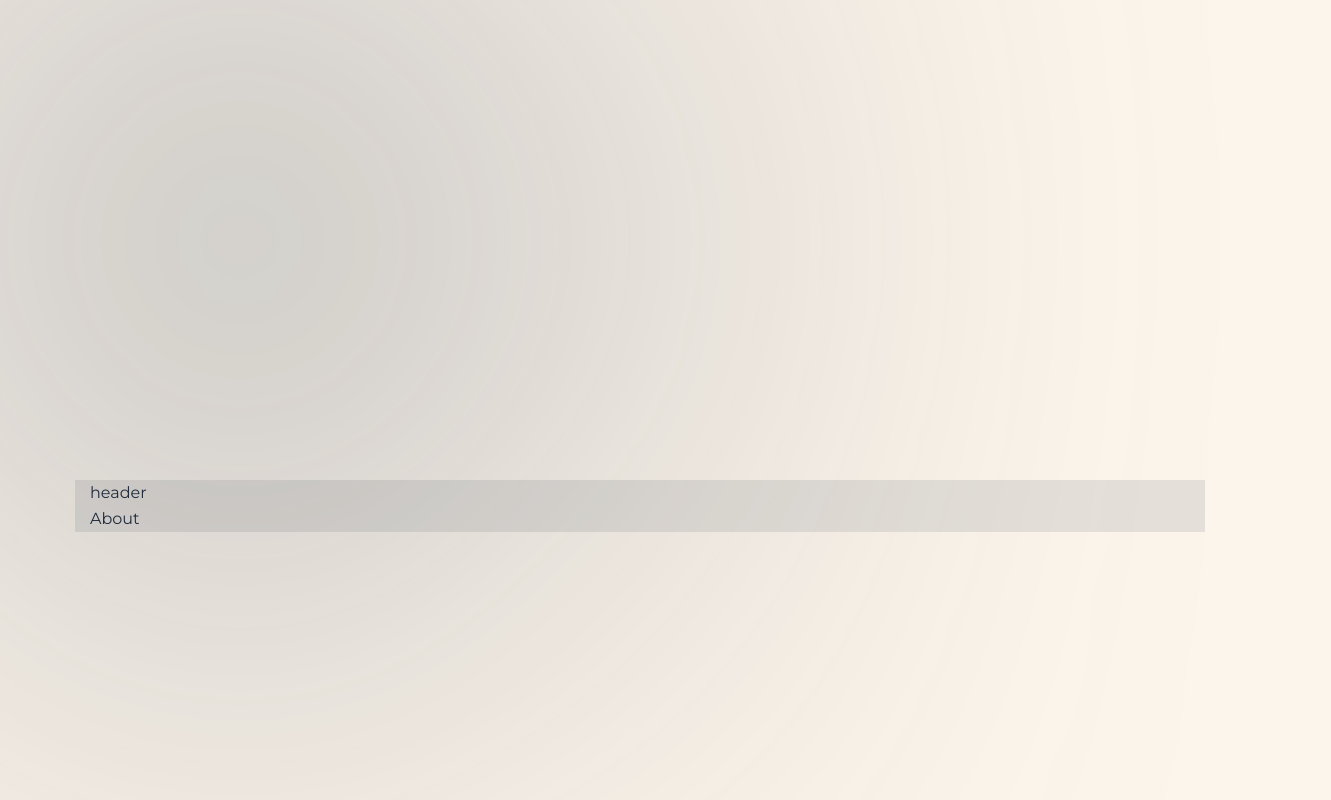
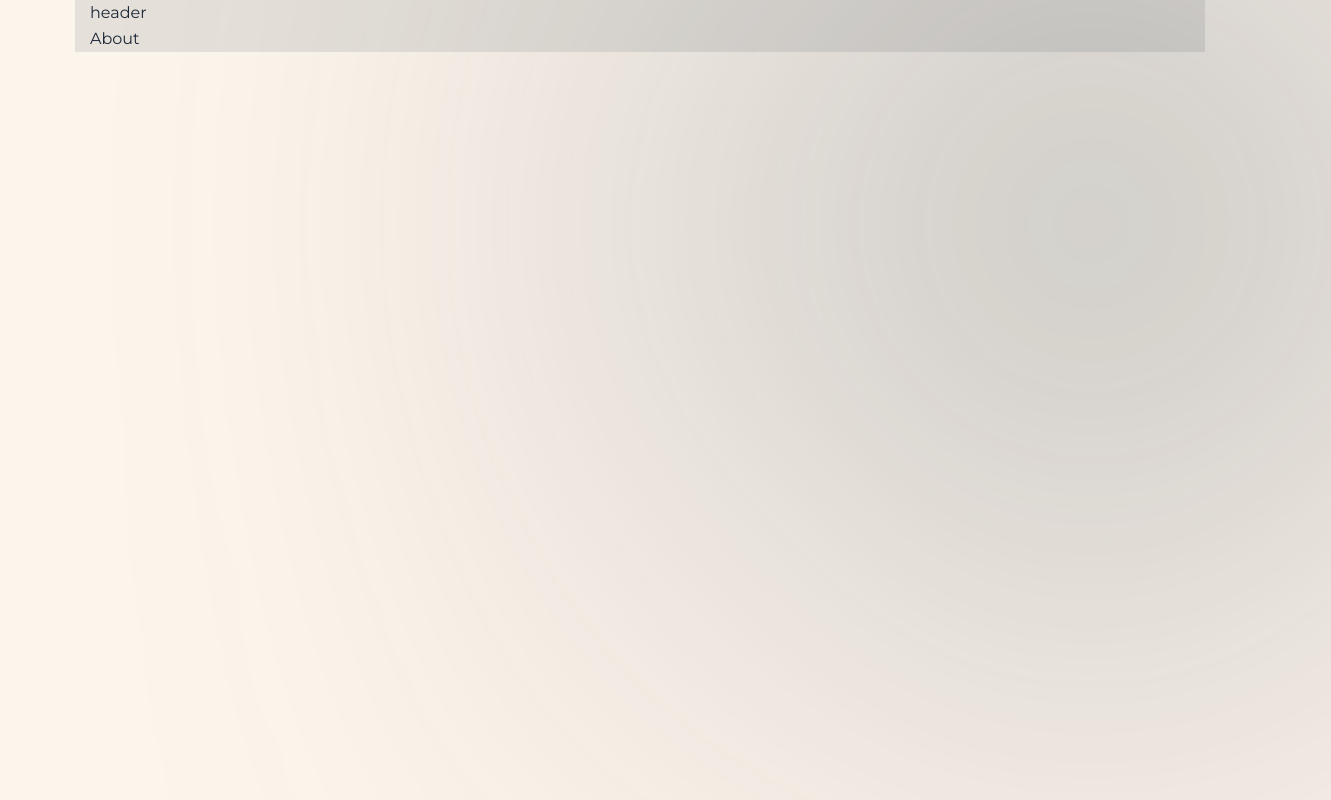
Before and after one commit to misiek869/zowlak_studio_website, a Next.js app: page /about in a window 1280 px wide. Shown: the whole page, 1331 px wide, since content can reach past the window. Built offline with nearby package versions, Linux system fonts and the light colour scheme.

Commit message:
add absolute position

```diff
--- a/components/Gradients.tsx
+++ b/components/Gradients.tsx
@@ -2,7 +2,7 @@ import React from 'react'
 
 const Gradients = () => {
 	return (
-		<div className='hidden md:block w-[480px] h-[480px] rounded-full bg-gray-700 -top-[30%] -right-[4%] z-30 blur-[300px]'></div>
+		<div className='hidden md:block absolute w-[480px] h-[480px] rounded-full bg-gray-700 -top-[30%] -right-[4%] z-30 blur-[300px]' />
 	)
 }
 
```
